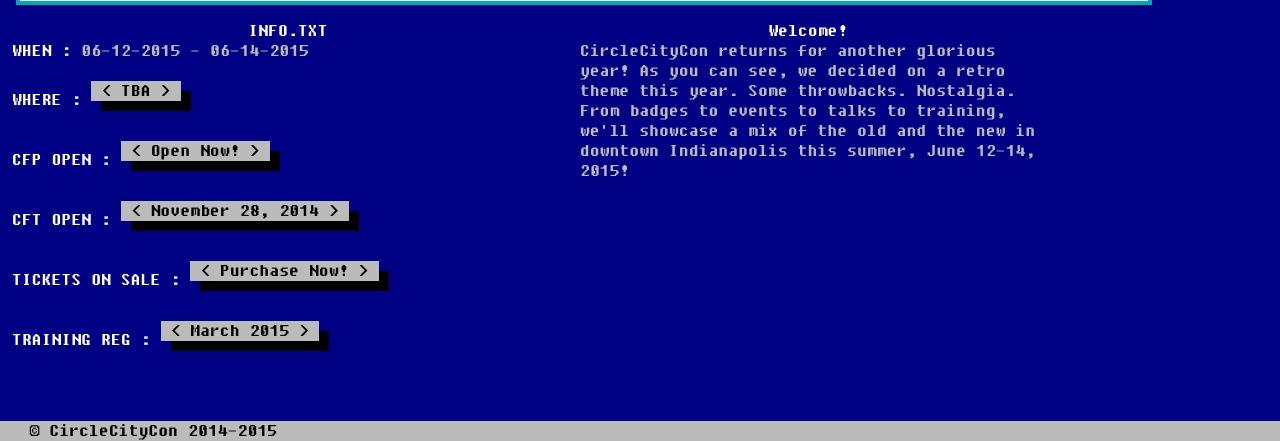
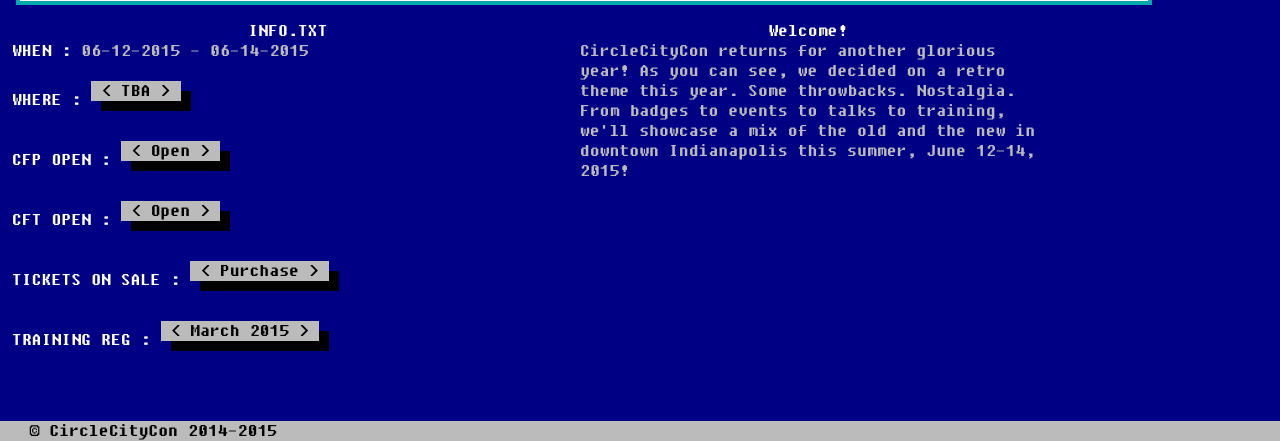
Before and after one commit to SteveMcGrath/Concord, a Flask app: page / in a window 1280 px wide. Shown: the part 549-990 px from the top of the page. Run offline with Flask 2, Linux system fonts and the light colour scheme; parts of the project's set-up code (start-up, migrations or seed data) failed here and were passed over.

Commit message:
home template updates

```diff
--- a/app/templates/home.html
+++ b/app/templates/home.html
@@ -58,9 +58,9 @@
 		<h2>INFO.TXT</h2>
 		<p><strong>WHEN : </strong>06-12-2015 - 06-14-2015</p>
 		<p><strong>WHERE : </strong><a class="btn" href="{{ url_for('location') }}">TBA</a></p>
-		<p><strong>CFP OPEN : </strong><a class="btn" href="{{ url_for('cfp') }}">Open Now!</a></p>
-		<p><strong>CFT OPEN : </strong><a class="btn" href="{{ url_for('cft') }}">November 28, 2014</a></p>
-		<p><strong>TICKETS ON SALE : </strong><a class="btn" href="{{ url_for('tickets') }}">Purchase Now!</a></p>
+		<p><strong>CFP OPEN : </strong><a class="btn" href="{{ url_for('cfp') }}">Open</a></p>
+		<p><strong>CFT OPEN : </strong><a class="btn" href="{{ url_for('cft') }}">Open</a></p>
+		<p><strong>TICKETS ON SALE : </strong><a class="btn" href="{{ url_for('tickets') }}">Purchase</a></p>
 		<p><strong>TRAINING REG : </strong><a class="btn" href="{{ url_for('training') }}">March 2015</a></p>
 	</div>
 	<div class="span5">
```
